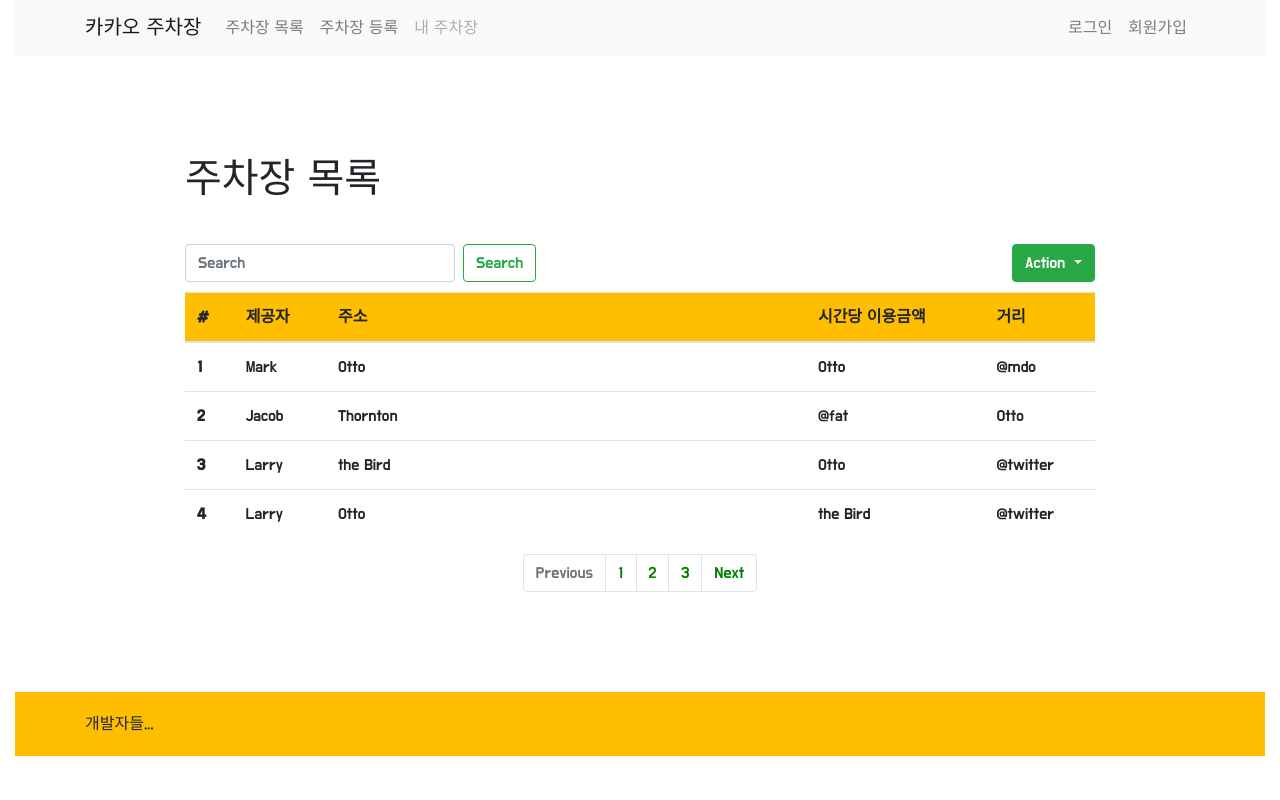
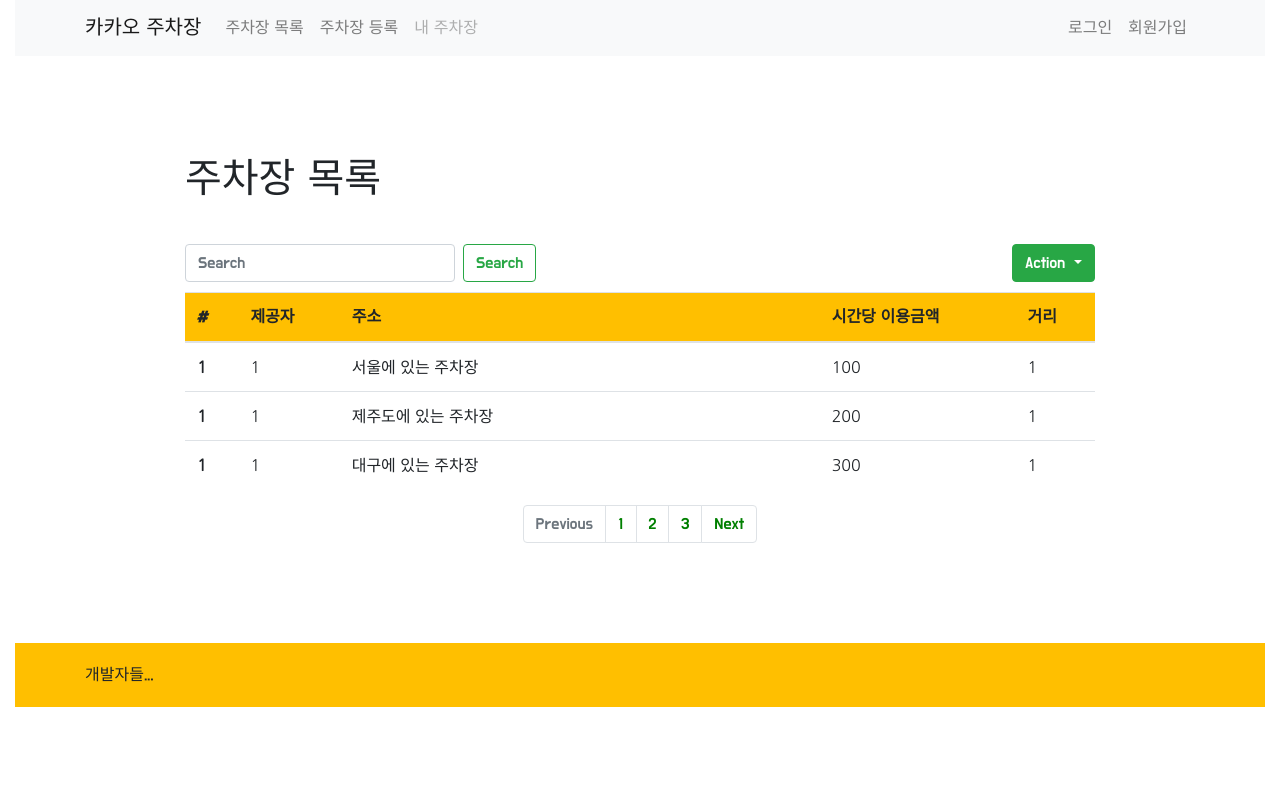
Before and after one commit to tngusmiso/kakaoparking01, a Django app: page /parkinglist/ in a window 1280 px wide. Run offline with Django 3.2, Linux system fonts and the light colour scheme; data comes from the database, SQL or seed files in the repository; both versions use the stored data as it was after the commit; some libraries are stand-ins or nearby versions.

Commit message:
프론트 거의 완료. 백은 세부사항 보는거까지 조금.

```diff
--- a/mysite/main/models.py
+++ b/mysite/main/models.py
@@ -3,6 +3,7 @@ from django.db import models
 class ParkingLot(models.Model):
     owner = models.CharField(max_length = 10)
     address = models.CharField(max_length = 50)
+    time = models.CharField(max_length = 30)
     tel = models.IntegerField()
     price = models.IntegerField()
     distance = models.IntegerField()
--- a/mysite/main/templates/main/add.html
+++ b/mysite/main/templates/main/add.html
@@ -1,4 +1,8 @@
 {% extends 'main/layout.html' %}
+
+{% block title %}
+주차장 등록
+{% endblock title %}
 
 {% block content %}
 <div class="page">
--- a/mysite/main/templates/main/apply.html
+++ b/mysite/main/templates/main/apply.html
@@ -1,4 +1,8 @@
 {% extends 'main/layout.html' %}
+
+{% block title %}
+이용 신청하기
+{% endblock title %}
 
 {% block content %}
 <div class="page">
--- a/mysite/main/templates/main/edit.html
+++ b/mysite/main/templates/main/edit.html
@@ -1,4 +1,8 @@
 {% extends 'main/layout.html' %}
+
+{% block title %}
+주차장 정보 수정
+{% endblock title %}
 
 {% block content %}
 <div class="page">
--- a/mysite/main/templates/main/layout.html
+++ b/mysite/main/templates/main/layout.html
@@ -31,7 +31,7 @@
         <div class="collapse navbar-collapse mynav" id="navbarSupportedContent">
             <ul class="navbar-nav mr-auto nav-left">
 	            <li class="nav-item">
-	                <a class="nav-link" href="/list">주차장 목록</a>
+	                <a class="nav-link" href="/parkinglist">주차장 목록</a>
 	            </li>
 	            <li class="nav-item">
 	                <a class="nav-link" href="/add">주차장 등록</a>
--- a/mysite/main/templates/main/parkinglist.html
+++ b/mysite/main/templates/main/parkinglist.html
@@ -37,35 +37,16 @@
           <th scope="col">거리</th>
         </tr>
       </thead>
-      <tbody>
-        <tr>
+      <tbody class="detail-font">
+        {% for list in pLotList_obj %}
+        <tr onclick="location.href='https://kakaoparking01-kplwy.run.goorm.io/parkinglist/{{list.pk}}'">
           <th scope="row">1</th>
-          <td>Mark</td>
-          <td>Otto</td>
-          <td>Otto</td>
-          <td>@mdo</td>
+          <td>{{list.owner}}</td>
+          <td>{{list.address}}</td>
+          <td>{{list.price}}</td>
+          <td>{{list.distance}}</td>
         </tr>
-        <tr>
-          <th scope="row">2</th>
-          <td>Jacob</td>
-          <td>Thornton</td>
-          <td>@fat</td>
-          <td>Otto</td>
-        </tr>
-        <tr>
-          <th scope="row">3</th>
-          <td>Larry</td>
-          <td>the Bird</td>
-          <td>Otto</td>
-          <td>@twitter</td>
-        </tr>
-         <tr>
-          <th scope="row">4</th>
-          <td>Larry</td>
-          <td>Otto</td>
-          <td>the Bird</td>
-          <td>@twitter</td>
-        </tr>
+        {% endfor %}
       </tbody>
     </table>
 
--- a/mysite/main/views.py
+++ b/mysite/main/views.py
@@ -15,6 +15,9 @@ def detail(request, pk):
     return render(request, 'main/detail.html', {'pLot_obj':pLot_obj})
 
 
+def detail_test(request):
+    return render(request, 'main/detail.html')
+
 def layout(request):
     return render(request, 'main/layout.html')
 
--- a/mysite/static/CSS/style.css
+++ b/mysite/static/CSS/style.css
@@ -1,7 +1,8 @@
 /* layout */
 @import url('https://fonts.googleapis.com/css?family=Do+Hyeon|Jua');
+@import url('https://fonts.googleapis.com/css?family=Nanum+Gothic&subset=korean');
 body {
-    font-family: 'Do Hyeon'
+    font-family: 'Do Hyeon', sans-serif;
 }
 .mynav {
     display: flex;
@@ -26,6 +27,20 @@ footer {
     display: flex;
     justify-content: center;
     padding: 100px;
+}
+/* detail */
+
+.detailimg {
+    width: 100px;
+    height: 100px;
+}
+
+.detail-title {
+    font-size: 20px;
+}
+
+.detail-font {
+    font-family: 'Nanum Gothic', sans-serif;
 }
 
 /* list */
@@ -56,7 +71,7 @@ h1{
 }
 
 .right-button{
-    margin-left: 20px;
+    margin-left: 10px;
 }
 
 .no-wrap{
--- a/mysite/tutorialdjango01/urls.py
+++ b/mysite/tutorialdjango01/urls.py
@@ -15,7 +15,7 @@ Including another URLconf
 """
 from django.contrib import admin
 from django.urls import path
-from main.views import index, layout, add, edit, parkinglist, apply, detail, mypage
+from main.views import index, layout, add, edit, parkinglist, apply, detail, mypage, detail_test
 
 urlpatterns = [
     path('admin/', admin.site.urls),
@@ -25,6 +25,7 @@ urlpatterns = [
     path('edit/', edit),
     path('parkinglist/', parkinglist),
     path('parkinglist/<int:pk>', detail),
+    path('detail_test/', detail_test),
     path('apply/', apply),
     path('mypage/', mypage),
 ]
```
Also changed, not shown: mysite/main/templates/main/detail.html (+41 -3 lines), mysite/db.sqlite3, mysite/main/migrations/0003_parkinglot_time.py (added), 1 other file.
